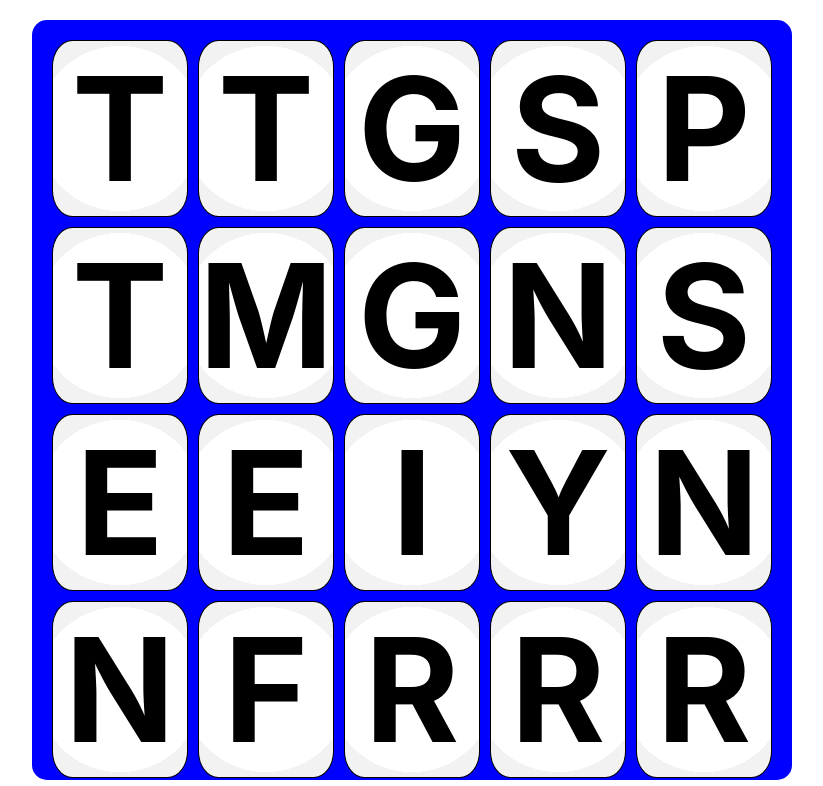
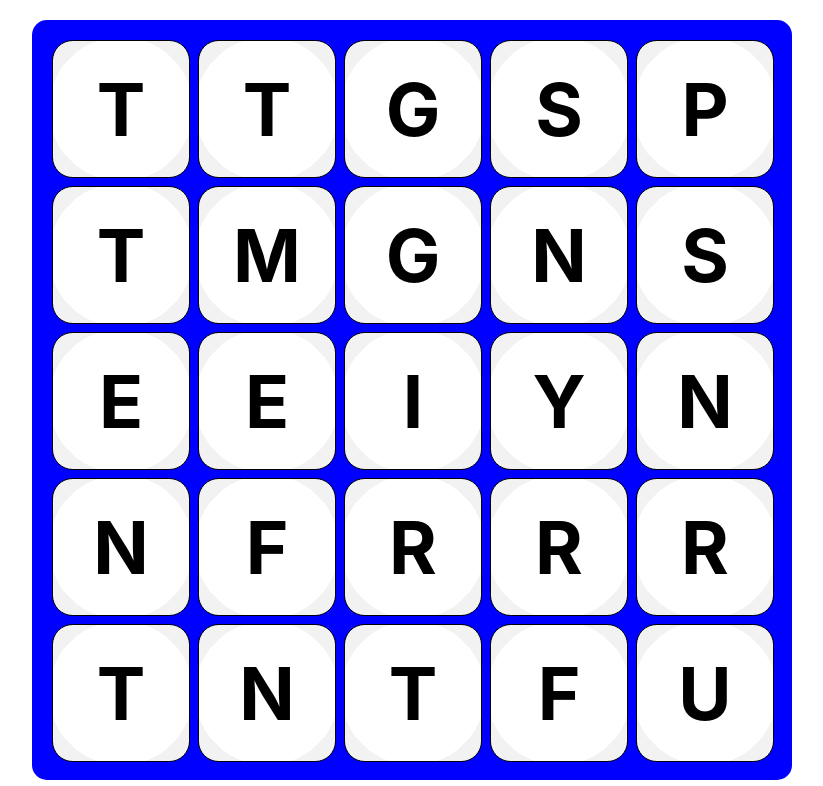
Before and after one commit to matthewpwatkins/gobble, a React (Create React App) app: page / in a window 1280 px wide. Shown: the top 786 px of the page, without its empty margins (228-1051 px from the left). Built offline with nearby package versions, Linux system fonts and the light colour scheme.

Commit message:
New styles to fix scaling

```diff
--- a/src/App.css
+++ b/src/App.css
@@ -15,8 +15,8 @@ body {
   display: flex;
   justify-content: center;
   align-items: center;
-  height: calc(100vh - var(--game-padding));
-  width: calc(100vh - var(--game-padding));
+  height: calc(min(100vh, 100vw) - var(--game-padding));
+  width: calc(min(100vh, 100vw) - var(--game-padding));
   background-color: blue;
   padding: 20px;
   border-radius: 15px;
@@ -40,7 +40,9 @@ body {
   display: flex;
   justify-content: center;
   align-items: center;
-  font-size: 9rem;
+  font-size: calc(3.5vw + 3.5vh);
   font-weight: bold;
   color: black;
+  height: 100%;
+  width: 100%;
 }
```
